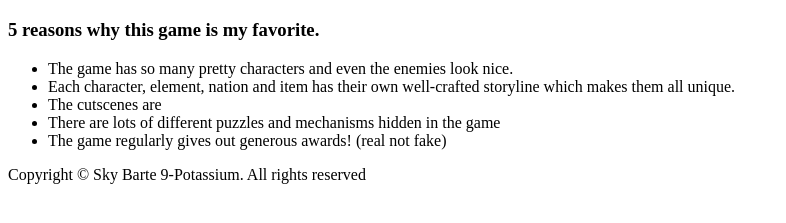
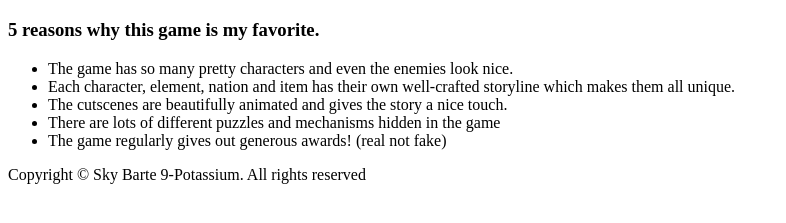
Before and after one commit to sksksky/Potassium-Lab1-Barte, a plain HTML site: page index.html in a window 1280 px wide. Shown: the part 61-284 px from the top of the page, without its empty margins (0-786 px from the left). Drawn offline with Linux system fonts and the light colour scheme.

Commit message:
Update index.html

```diff
--- a/index.html
+++ b/index.html
@@ -16,7 +16,7 @@
       <ul>
         <li>The game has so many pretty characters and even the enemies look nice.</li>
         <li>Each character, element, nation and item has their own well-crafted storyline which makes them all unique.</li>
-        <li>The cutscenes are </li>
+        <li>The cutscenes are beautifully animated and gives the story a nice touch.</li>
         <li>There are lots of different puzzles and mechanisms hidden in the game</li>
         <li>The game regularly gives out generous awards! (real not fake) </li>
       </ul>
```
